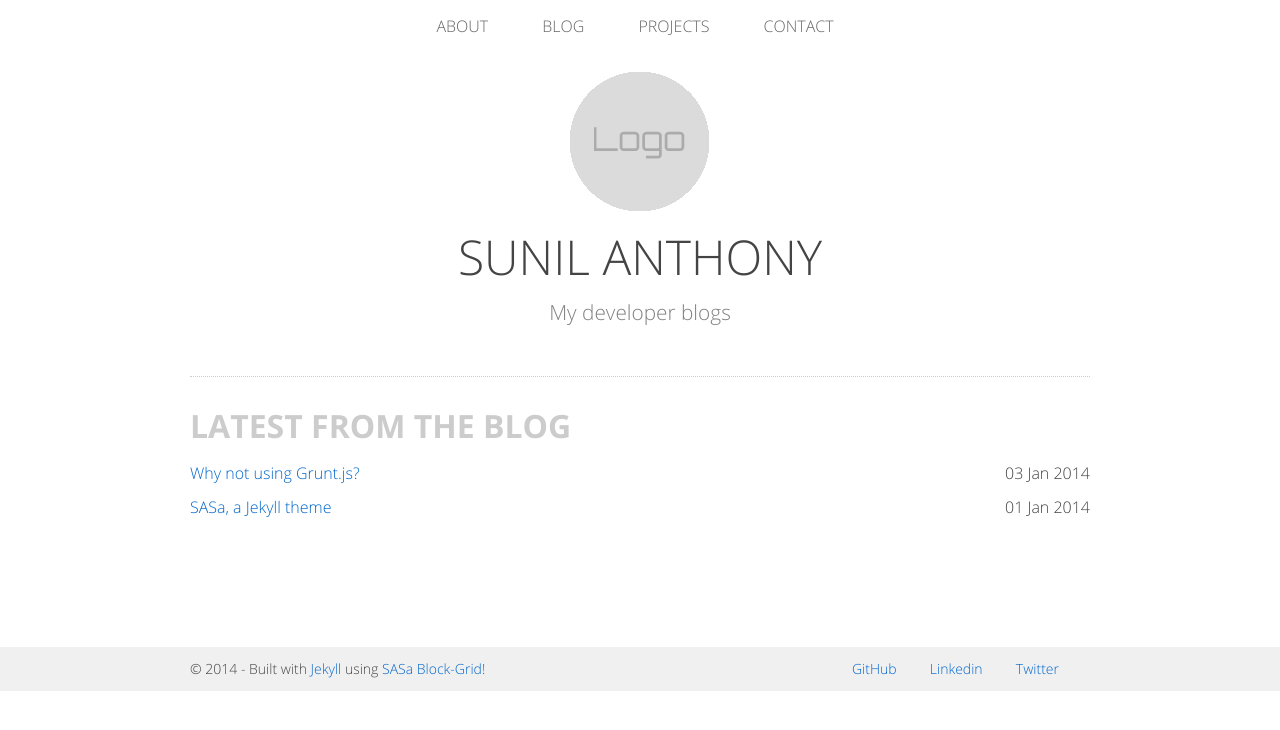
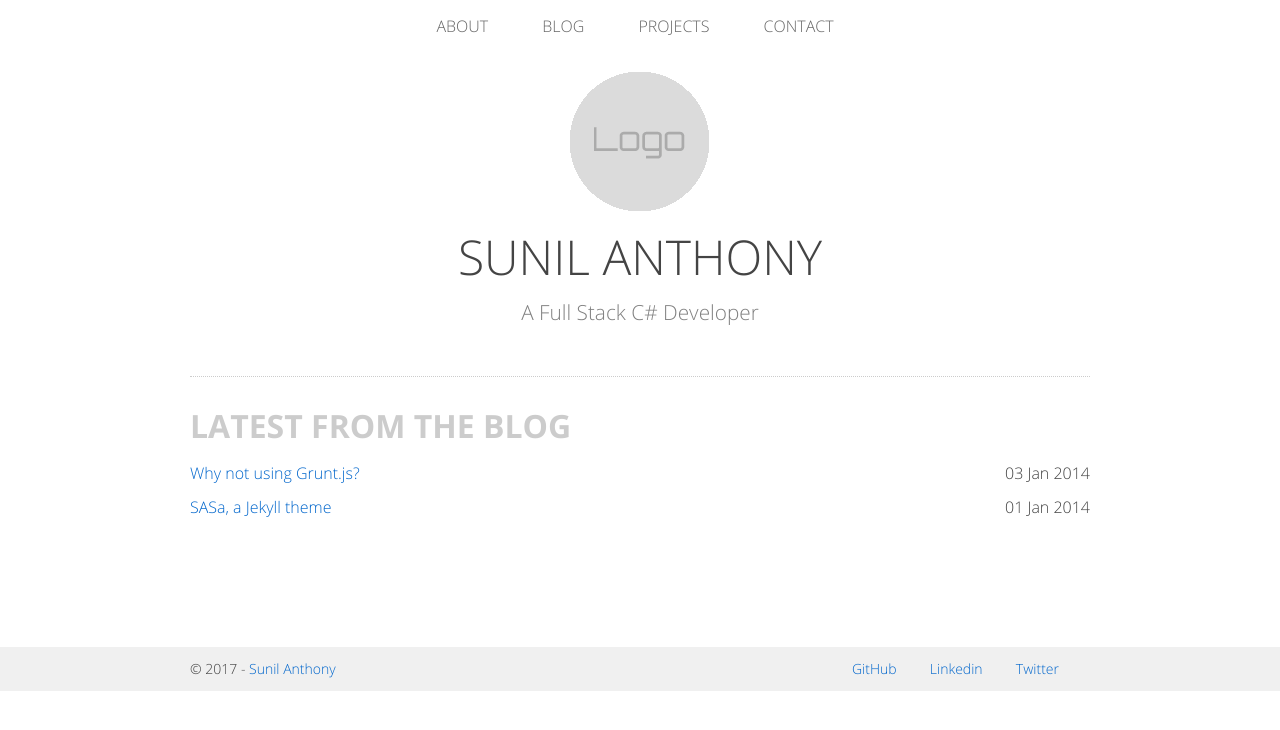
Before and after one commit to SunilAnthony/sunilanthony.github.io, a Jekyll site: the page built from index.html, in a window 1280 px wide. Shown: the top 730 px of the page. Built offline with Jekyll 4.4.1, drawn with Linux system fonts in a browser that asks for light colours; some web fonts are replaced; Markdown is read by kramdown in place of the engine named in the settings.

Commit message:
third commit

```diff
--- a/_config.yml
+++ b/_config.yml
@@ -1,5 +1,5 @@
 title:            Sunil Anthony
-description:      My developer blogs
+description:      A Full Stack C# Developer
 url:              https://sunilanthony.github.io # Site url. Place your path here, or leave blank to work local.
 logo:             sasa-jekyll-theme-logo.png # Replace for your own logo.
 signoff:          sunilanthony # Your name.
--- a/_includes/footer.html
+++ b/_includes/footer.html
@@ -4,7 +4,7 @@
 			<div class="col6">
 				<div class="copyright">
 					<!--Be nice and keep the copyright here! thanx.-->
-					&copy; 2014 - Built with <a href="http://jekyllrb.com/">Jekyll</a> using <a href="http://www.newaeonweb.com.br/sasa">SASa Block-Grid!</a>
+					&copy; 2017 - <a href="https://sunilanthony.github.io/">Sunil Anthony</a>
 				</div>
 			</div>
 			<div class="col6">
```
